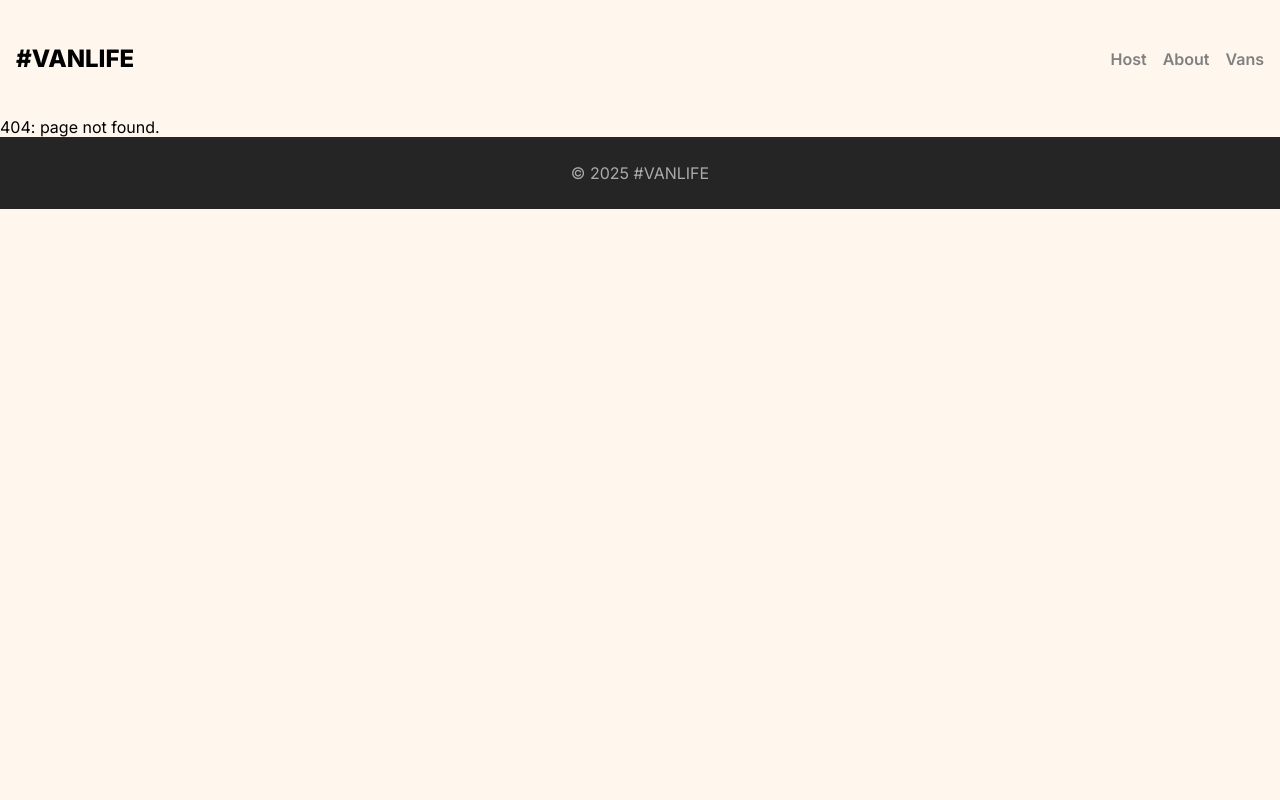
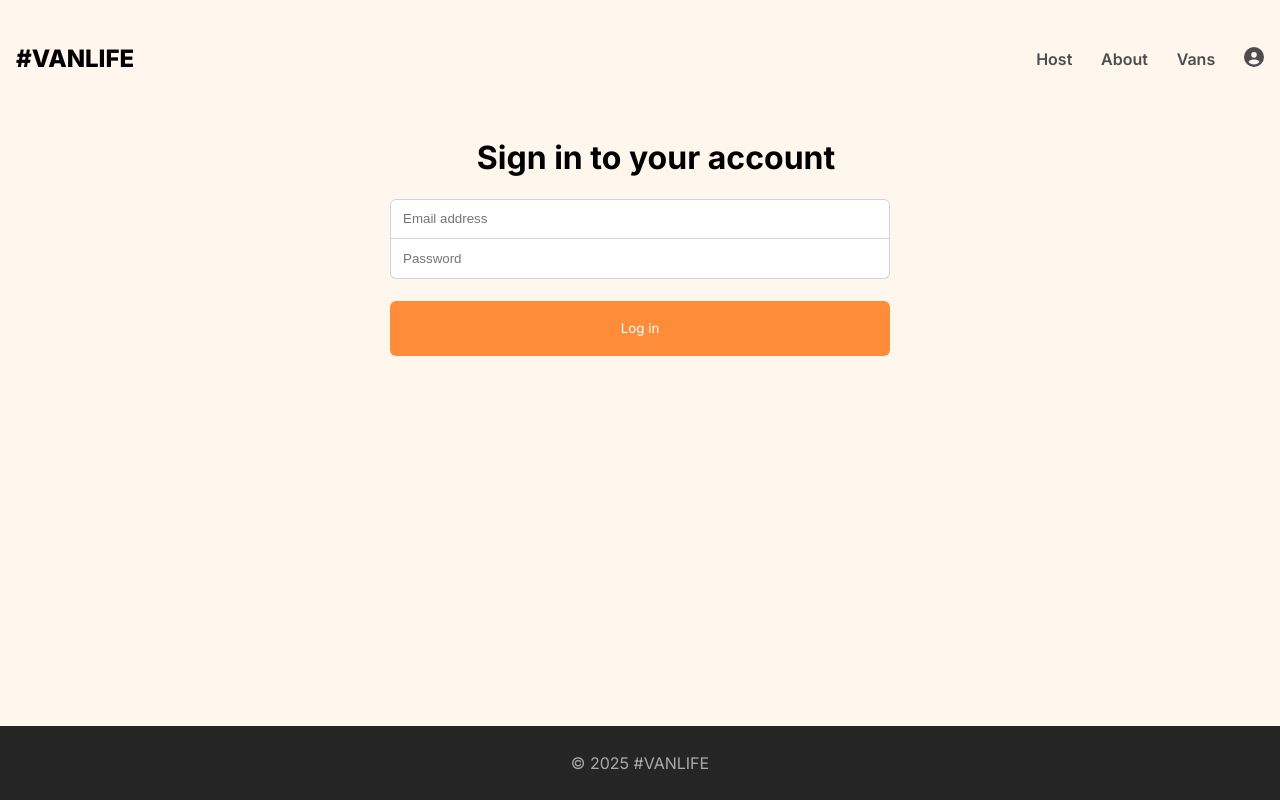
Before and after one commit to emirisato1003/react-vanLife, a React (Vite) app: page /login in a window 1280 px wide. Before the commit this address had no page. Built offline with nearby package versions, Linux system fonts and the light colour scheme; what miragejs would draw is missing.

Commit message:
fix styling.

```diff
--- a/src/App.jsx
+++ b/src/App.jsx
@@ -17,6 +17,7 @@ import HostVanInfo from './pages/Host/HostVanInfo';
 import HostVanPricing from './pages/Host/HostVanPricing';
 import HostVanPhoto from './pages/Host/HostVanPhoto';
 import NotFound from './pages/NotFound';
+import Login from './pages/Login';
 function App() {
 
   return (
@@ -28,6 +29,7 @@ function App() {
             <Route path="/about" element={<About />} />
             <Route path="/vans" element={<Vans />} />
             <Route path="/vans/:id" element={<VanDetail />} />
+            <Route path="/login" element={<Login />} />
 
             <Route path='/host' element={<HostLayout />}>
               <Route index element={<Dashboard />} />
--- a/src/components/Header.jsx
+++ b/src/components/Header.jsx
@@ -1,6 +1,6 @@
 import { Link, NavLink } from 'react-router-dom';
 import styles from './Header.module.css';
-
+import { FaCircleUser } from "react-icons/fa6";
 export default function Header() {
     return (
         <header>
@@ -9,6 +9,7 @@ export default function Header() {
                 <NavLink className={({ isActive }) => isActive ? styles.active : null} to="/host">Host</NavLink>
                 <NavLink className={({ isActive }) => isActive ? styles.active : null} to="/about">About</NavLink>
                 <NavLink className={({ isActive }) => isActive ? styles.active : null} to="/vans">Vans</NavLink>
+                <Link to="login" className={styles.loginLink}><FaCircleUser className={styles.loginIcon}/></Link>
             </nav>
         </header>
     );
--- a/src/components/Header.module.css
+++ b/src/components/Header.module.css
@@ -14,13 +14,24 @@ header a{
 
 nav{
     display: flex;
-    gap: 16px;
+    align-items: center;
+    gap: 1.8em;
 }
 
 nav a{
     text-decoration: none;
-    color: gray;
+    color: #4D4D4D;
     font-weight: 600;
+}
+
+nav a:hover{
+    text-decoration: underline;
+    color: #161616;
+}
+
+.loginIcon{
+    width: 20px;
+    height: auto;
 }
 
 .logo{
--- a/src/components/HostLayout.jsx
+++ b/src/components/HostLayout.jsx
@@ -8,7 +8,7 @@ export default function HostLayout() {
         color: '#161616'
     };
     return (
-        <>
+        <div className="host-wrapper">
             <nav className={styles.hostNav}>
                 <NavLink style={({ isActive }) => isActive ? navStyle : null} to="." end>Dashboard</NavLink>
                 <NavLink style={({ isActive }) => isActive ? navStyle : null} to="income">Income</NavLink>
@@ -16,6 +16,6 @@ export default function HostLayout() {
                 <NavLink style={({ isActive }) => isActive ? navStyle : null} to="reviews">Reviews</NavLink>
             </nav>
             < Outlet />
-        </>
+        </div>
     );
 }
--- a/src/components/Layout.jsx
+++ b/src/components/Layout.jsx
@@ -5,10 +5,12 @@ import Header from './Header';
 
 export default function Layout() {
     return (
-        <>
+        <div className='site-wrapper'>
             <Header />
-            <Outlet />
+            <main>
+                <Outlet />
+            </main>
             <Footer />
-        </>
+        </div>
     );
 }
--- a/src/index.css
+++ b/src/index.css
@@ -16,6 +16,16 @@ body::-webkit-scrollbar {
 body {
   -ms-overflow-style: none;
   scrollbar-width: none;
+}
+
+.site-wrapper{
+  height: 100vh;
+  display: flex;
+  flex-direction: column;
+}
+
+.host-wrapper{
+  justify-self: start;
 }
 
 .hero{
@@ -74,7 +84,8 @@ footer{
   align-items: center;
   background-color: #252525;
   color: #AAA;
-  padding: 26px;
+  height: 74px;
+  margin-top: auto;
 }
 
 .footer-icon{
@@ -265,6 +276,52 @@ i[class*='van-type-'] {
   cursor: pointer;
 }
 
+
+/***Login page***/
+
+.login-container{
+  display: flex;
+  flex-direction: column;
+  align-items: center;
+}
+
+.login-form{
+  display: flex;
+  flex-direction: column;
+  width: 100%;
+  max-width: 500px;
+}
+
+.login-form input{
+  height:40px;
+  border: 1px solid rgba(209, 213, 219);
+  text-indent: 10px;
+  font-family: 'Inter' sans-serif;
+}
+
+.login-form > input:first-of-type{
+  border-radius: 6px 6px 0px 0px;
+}
+
+.login-form > input:last-of-type{
+  border-radius: 0px 0px 6px 6px;
+  border-top: none;
+}
+
+.login-form > button {
+    background-color: #FF8C38;
+    border: none;
+    border-radius: 6px;
+    height: 55px;
+    margin-top: 22px;
+    color: white;
+    font-family: "Inter", sans-serif;
+    cursor: pointer;
+}
+
+.login-form > button:hover{
+  background-color: #e47a2e;
+}
 @media screen and (max-width: 600px) {
   .hero{
     padding: 66px 26px;
--- /dev/null
+++ b/src/pages/Login.jsx
@@ -0,0 +1,39 @@
+import React, { useState } from 'react';
+
+export default function Login() {
+    const [loginFormData, setLoginFormData] = useState({ email: "", password: "" });
+    const handleSubmit = (e) => {
+        e.preventDefault();
+        console.log(loginFormData)
+    };
+
+    const handleChange = (e) => {
+        const { name, value } = e.target;
+        setLoginFormData(prev => ({
+            ...prev,
+            [name]: value
+        }));
+    };
+    return (
+        <div className='login-container'>
+            <h1>Sign in to your account</h1>
+            <form onSubmit={handleSubmit} className='login-form'>
+                <input
+                    type="email"
+                    name='email'
+                    placeholder='Email address'
+                    value={loginFormData.email}
+                    onChange={handleChange}
+                />
+                <input
+                    type="password"
+                    name="password"
+                    placeholder='Password'
+                    value={loginFormData.password}
+                    onChange={handleChange}
+                />
+                <button>Log in</button>
+            </form>
+        </div>
+    );
+}
```
